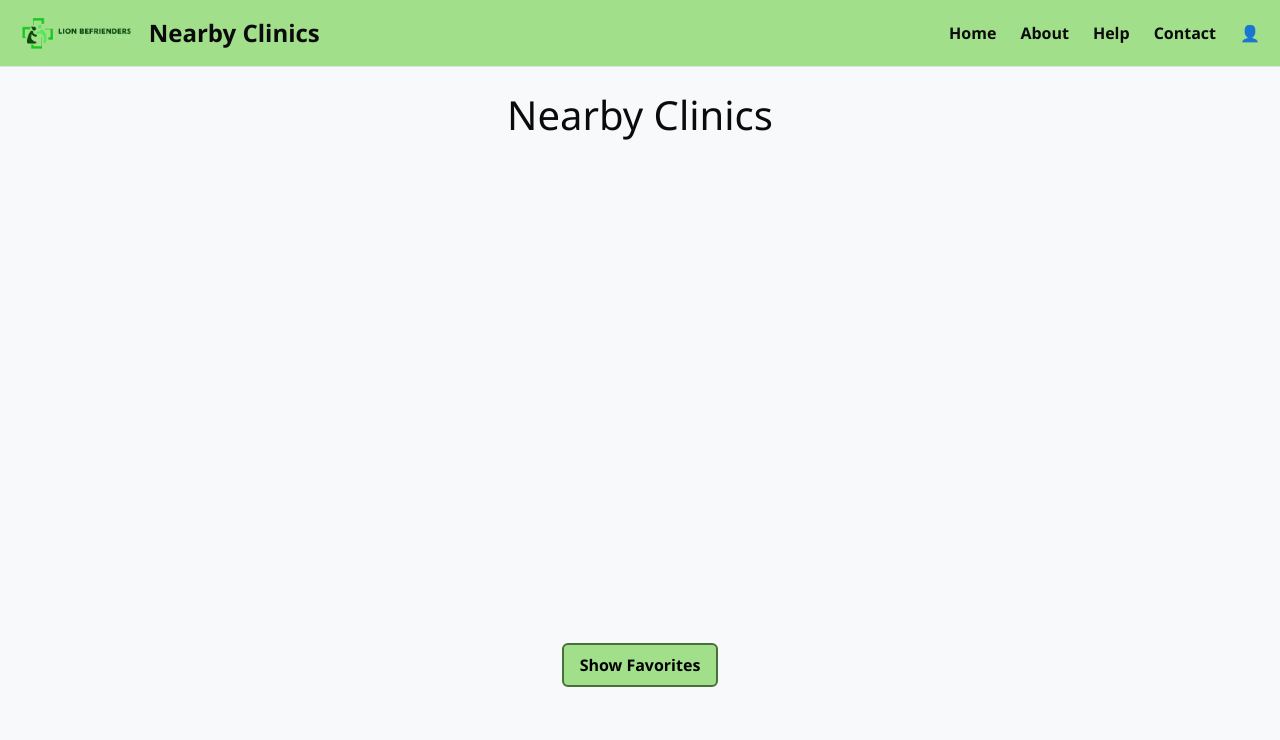
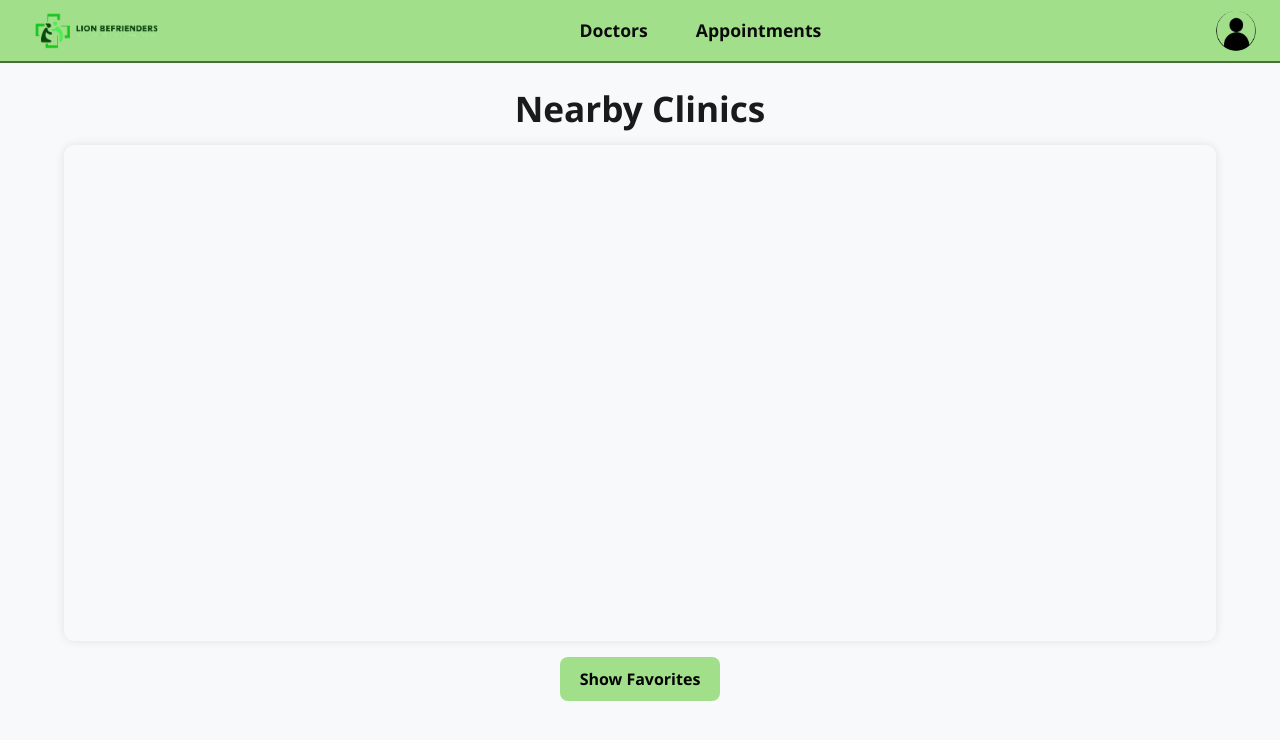
Before and after one commit to YEYINTAUNG-21/BED2025Apr_P05_T4, a website: page Lions Befrienders App/Frontend/nearby_clinic.html in a window 1280 px wide. Drawn offline with nearby package versions, Linux system fonts and the light colour scheme; some packages are replaced by stand-ins of ours.

Commit message:
added new navbar to all my feature

```diff
--- a/Lions Befrienders App/Frontend/error_logs_style.css
+++ b/Lions Befrienders App/Frontend/error_logs_style.css
@@ -63,7 +63,36 @@ body {
   resize: vertical;
 }
 
-/* Optional Toast Animation After Save */
-textarea.bg-success {
-  transition: background-color 0.4s ease, color 0.4s ease;
+/* Navbar */
+.custom-navbar {
+  background-color: #a1df8b !important;
+  border-bottom: 2px solid #4b6f3b;
+  padding-top: 0.5rem;
+  padding-bottom: 0.5rem;
 }
+
+/* Logo and Profile */
+.logo {
+  height: 45px;
+  width: auto;
+}
+
+.profile-img {
+  height: 40px;
+  width: 40px;
+  border-radius: 50%;
+  object-fit: cover;
+}
+
+/* Navbar links */
+#links a {
+  color: #0b0b0b !important;
+  text-decoration: none;
+  font-weight: 600;
+  font-size: 1.1rem;
+  padding: 8px 12px;
+}
+
+#links a:hover {
+  color: #3a6d12 !important;
+}
--- a/Lions Befrienders App/Frontend/medical_records_style.css
+++ b/Lions Befrienders App/Frontend/medical_records_style.css
@@ -41,3 +41,36 @@ body {
 .modal-header.bg-success {
   background-color: #28a745 !important;
 }
+
+
+.custom-navbar {
+  background-color: #a1df8b !important;
+  border-bottom: 2px solid #4b6f3b;
+  padding-top: 0.5rem;
+  padding-bottom: 0.5rem;
+}
+
+
+.logo {
+  height: 45px;
+  width: auto;
+}
+
+.profile-img {
+  height: 40px;
+  width: 40px;
+  border-radius: 50%;
+  object-fit: cover;
+}
+
+#links a {
+  color: #0b0b0b !important;
+  text-decoration: none;
+  font-weight: 600;
+  font-size: 1.1rem;
+  padding: 8px 12px;
+}
+
+#links a:hover {
+  color: #3a6d12 !important;
+}
--- a/Lions Befrienders App/Frontend/nearby_clinic.html
+++ b/Lions Befrienders App/Frontend/nearby_clinic.html
@@ -21,26 +21,30 @@
   ></script>
 </head>
 <body>
-  <nav class="navbar navbar-expand-lg bg-light border-bottom">
-    <div class="container-fluid d-flex justify-content-between align-items-center">
-      <a class="navbar-brand d-flex align-items-center gap-2" href="#">
-        <img src="Images/Lion_Befrienders_Logo.png" alt="Lion Befrienders Logo" class="logo" height="40">
-        <span class="fw-bold fs-4">Nearby Clinics</span>
+  <nav class="navbar navbar-expand-lg custom-navbar">
+    <div class="container-fluid px-4 d-flex justify-content-between align-items-center">
+
+      <a href="index.html" class="d-flex align-items-center">
+        <img src="Images/Lion_Befrienders_Logo.png" class="logo me-3" alt="Lion Befrienders Logo" />
       </a>
-      <div class="d-flex align-items-center gap-4 me-2">
-        <a class="nav-link" href="#">Home</a>
-        <a class="nav-link" href="#">About</a>
-        <a class="nav-link" href="#">Help</a>
-        <a class="nav-link" href="#">Contact</a>
-        <span class="nav-link fw-bold">👤</span>
+
+      <div id="links" class="d-flex justify-content-center gap-4 flex-grow-1">
+        <a class="nav-link fw-semibold" href="doctor.html">Doctors</a>
+        <a class="nav-link fw-semibold" href="appointment.html">Appointments</a>
       </div>
+
+      <div class="profile-icon d-flex align-items-center">
+        <img src="Images/Login_User_Avatar.png" alt="Profile Icon" class="profile-img" />
+      </div>
+
     </div>
   </nav>
 
-  <h1 class="mt-4">Nearby Clinics</h1>
-  <div id="map"></div>
-
-  <button onclick="toggleFavorites()">Show Favorites</button>
+  <h1 class="mt-4 title-heading">Nearby Clinics</h1>
+   <div class="map-container mx-auto">
+    <div id="map"></div>
+  </div>
+  <button class="btn btn-show-favorites" onclick="toggleFavorites()">Show Favorites</button>
 
   <div id="favorites-popup" class="popup hidden">
     <h3>Favorited Clinics</h3>
--- a/Lions Befrienders App/Frontend/nearby_clinic_style.css
+++ b/Lions Befrienders App/Frontend/nearby_clinic_style.css
@@ -110,3 +110,78 @@ button:hover {
   color: #0b0b0b !important;
   font-weight: 600;
 }
+/* Navbar */
+.custom-navbar {
+  background-color: #a1df8b !important;
+  border-bottom: 2px solid #4b6f3b;
+  padding-top: 0.5rem;
+  padding-bottom: 0.5rem;
+}
+
+/* Logo and Profile */
+.logo {
+  height: 45px;
+  width: auto;
+}
+
+.profile-img {
+  height: 40px;
+  width: 40px;
+  border-radius: 50%;
+  object-fit: cover;
+}
+
+/* Navbar links */
+#links a {
+  color: #0b0b0b !important;
+  text-decoration: none;
+  font-weight: 600;
+  font-size: 1.1rem;
+  padding: 8px 12px;
+}
+
+#links a:hover {
+  color: #3a6d12 !important;
+}
+
+/* Page Title */
+.title-heading {
+  font-family: "Segoe UI", sans-serif;
+  font-size: 2.2rem;
+  font-weight: bold;
+  color: #1a1a1a;
+  margin-bottom: 1rem;
+}
+
+/* Map Styling */
+.map-container {
+  max-width: 90%;
+  margin: 0 auto;
+  border-radius: 10px;
+  overflow: hidden;
+  box-shadow: 0 0 10px rgba(0,0,0,0.1);
+}
+
+#map {
+  width: 100%;
+  height: 60vh;
+}
+
+
+.btn-show-favorites {
+  background-color: #4b6f3b;
+  color: white;
+  border: none;
+  padding: 10px 20px;
+  margin-top: 1rem;
+  font-size: 1rem;
+  font-weight: 600;
+  border-radius: 8px;
+  transition: all 0.3s ease-in-out;
+}
+
+.btn-show-favorites:hover {
+  background-color: #35512b;
+  transform: scale(1.03);
+  box-shadow: 0 4px 6px rgba(0,0,0,0.2);
+}
```
Also changed, not shown: Lions Befrienders App/Frontend/error_logs.html (+19 -19 lines), Lions Befrienders App/Frontend/medical_records.html (+29 -19 lines).
